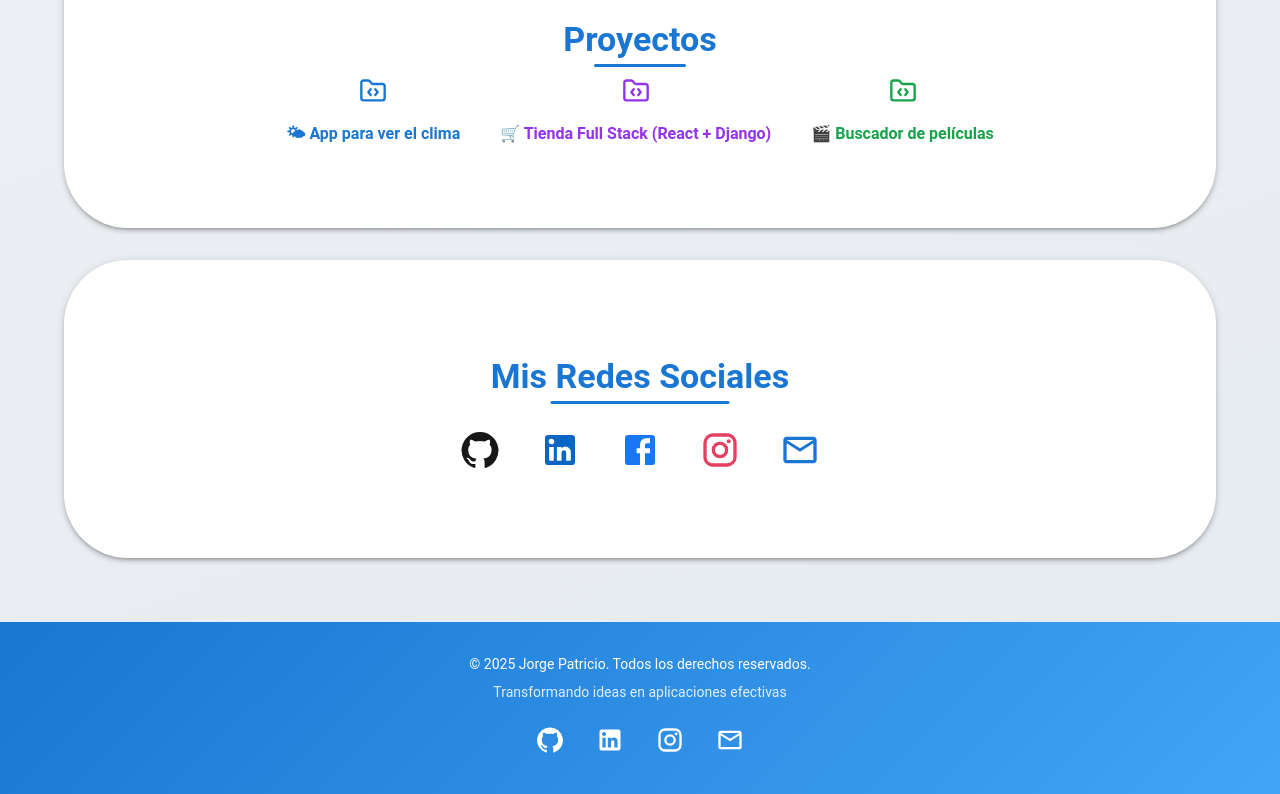
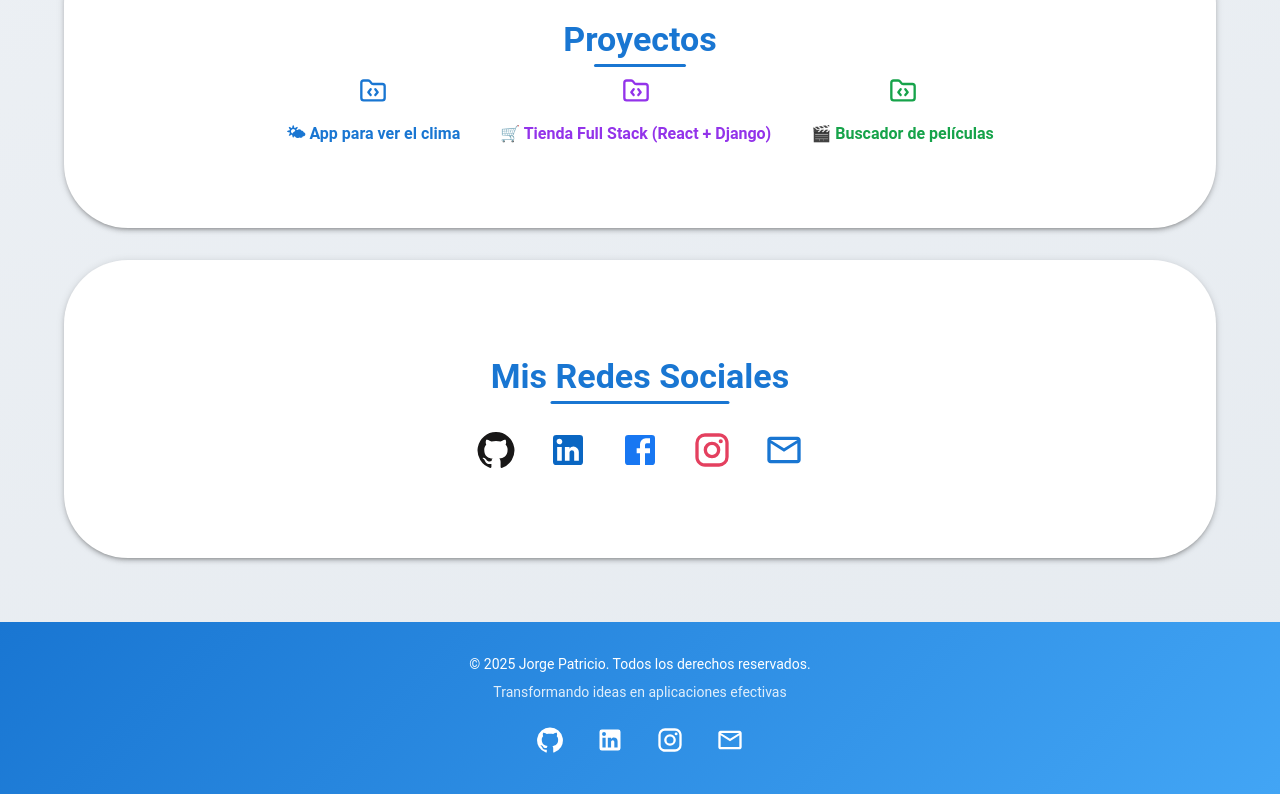
Before and after one commit to Patogol35/jorgito, a React (Vite) app: page / in a window 1280 px wide. Shown: the part 2217-3011 px from the top of the page. Built offline with nearby package versions, Linux system fonts and the light colour scheme.

Commit message:
Update Contact.jsx

```diff
--- a/src/components/Contact.jsx
+++ b/src/components/Contact.jsx
@@ -51,8 +51,8 @@ export default function Contact() {
         </motion.div>
 
         {/* Redes sociales */}
-        <SocialLinks socialLinks={socialLinks} size="40px" animated={true} spacing={3} />
+        <SocialLinks socialLinks={socialLinks} size="40px" animated={true} spacing={2} />
       </Container>
     </Box>
   );
-}
+        }
```
